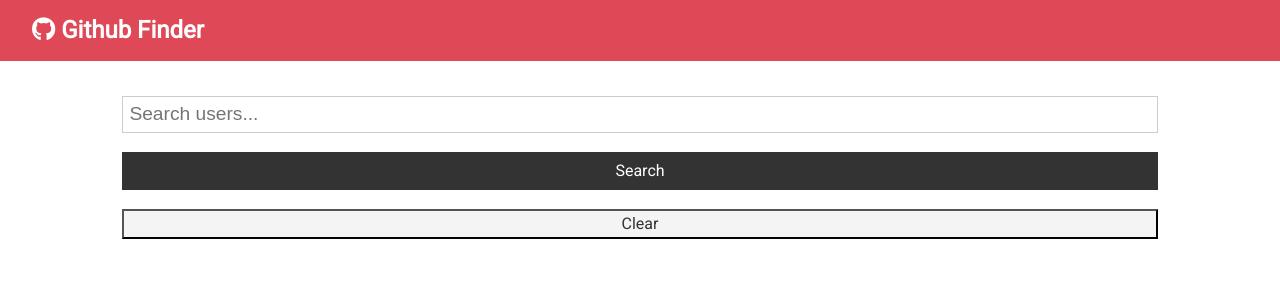
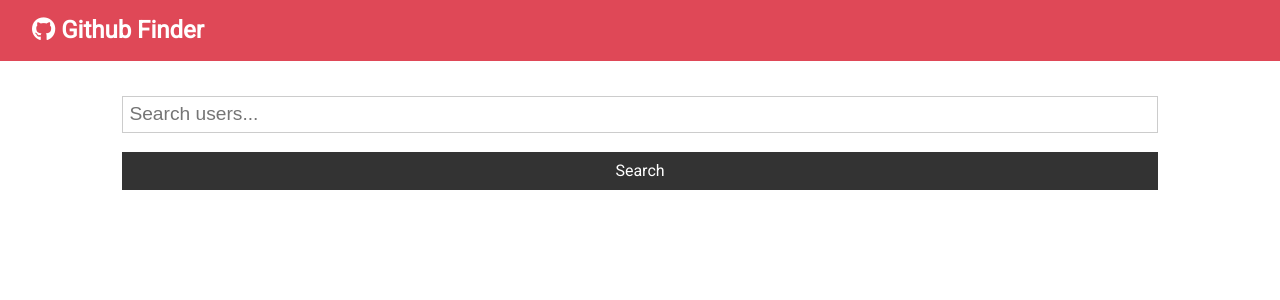
Before and after one commit to bella-cockrell/github-finder, a React (Create React App) app: page / in a window 1280 px wide. Shown: the top 300 px of the page. Built offline with nearby package versions, Linux system fonts and the light colour scheme.

Commit message:
Adding Search button show conditional to Search.js

```diff
--- a/src/App.css
+++ b/src/App.css
@@ -5,7 +5,7 @@
   --primary-color: #dc3545;
   --dark-color: #333333;
   --light-color: #f4f4f4;
-  --danger-color: #dc3545;
+  --danger-color: #dc35l45;
   --success-color: #28a745;
 }
 
--- a/src/App.js
+++ b/src/App.js
@@ -40,7 +40,8 @@ class App extends Component {
       <div className="App">
         <Navbar />
         <div className="container">
-          <Search searchUsers={this.searchUsers} clearUsers={this.clearUsers} />
+          <Search searchUsers={this.searchUsers} clearUsers={this.clearUsers}
+            showClear={this.state.users.length > 0 ? true : false} />
           {/* These is passed up from Search.js via functions */}
           <Users loading={this.state.loading} users={this.state.users} />
           {/*5*/}
--- a/src/components/users/Search.js
+++ b/src/components/users/Search.js
@@ -8,7 +8,8 @@ export class Search extends Component {
 
   static propTypes = {
     searchUsers: PropTypes.func.isRequired,
-    clearUsers: PropTypes.func.isRequired
+    clearUsers: PropTypes.func.isRequired,
+    showClear: PropTypes.bool.isRequired
   }
 
   onChange = (e) => this.setState({ [e.target.name]: e.target.value })
@@ -38,9 +39,11 @@ export class Search extends Component {
             className="btn btn-dark btn-block"
           />
         </form>
-        <button className="btn-light btn-block" onClick={this.props.clearUsers}>
-          Clear
-        </button>
+        {this.props.showClear && (
+          <button className="btn-light btn-block" onClick={this.props.clearUsers}>
+            Clear
+          </button>
+        )}
       </div>
     )
   }
```
